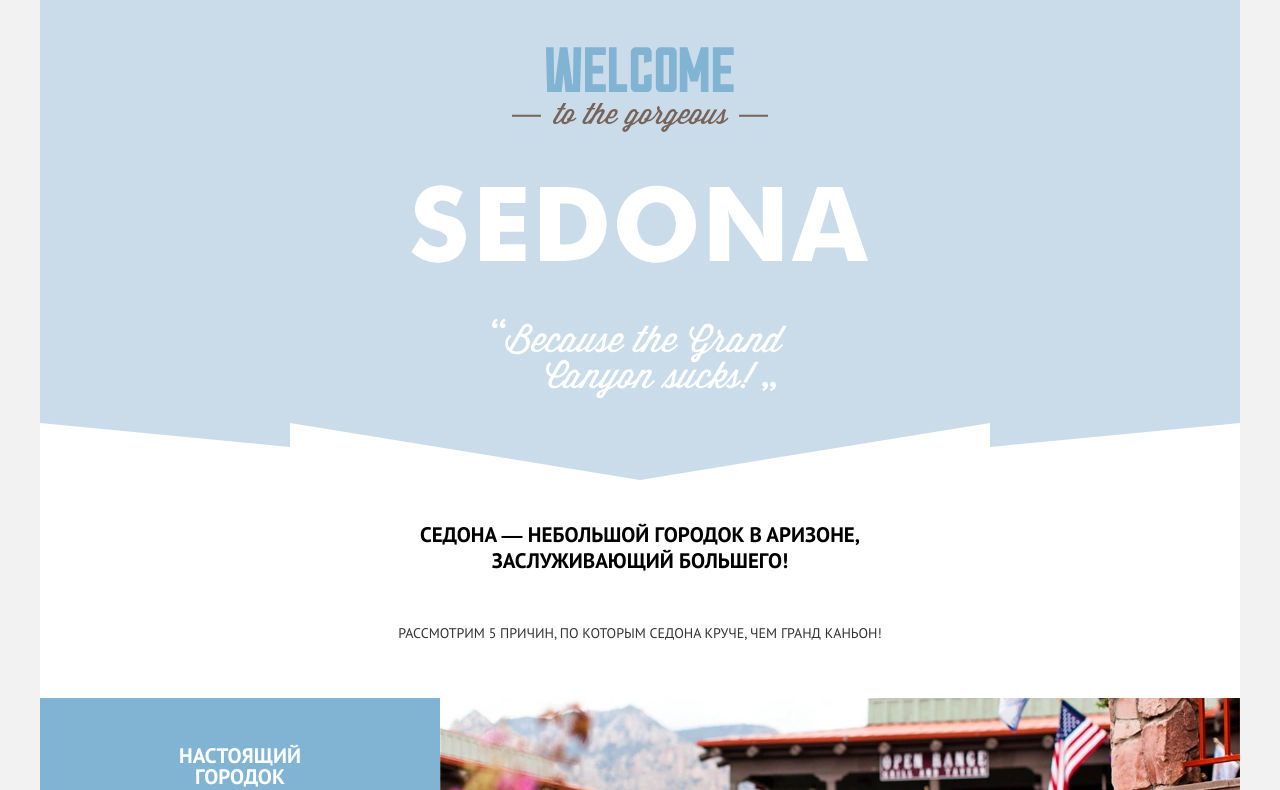
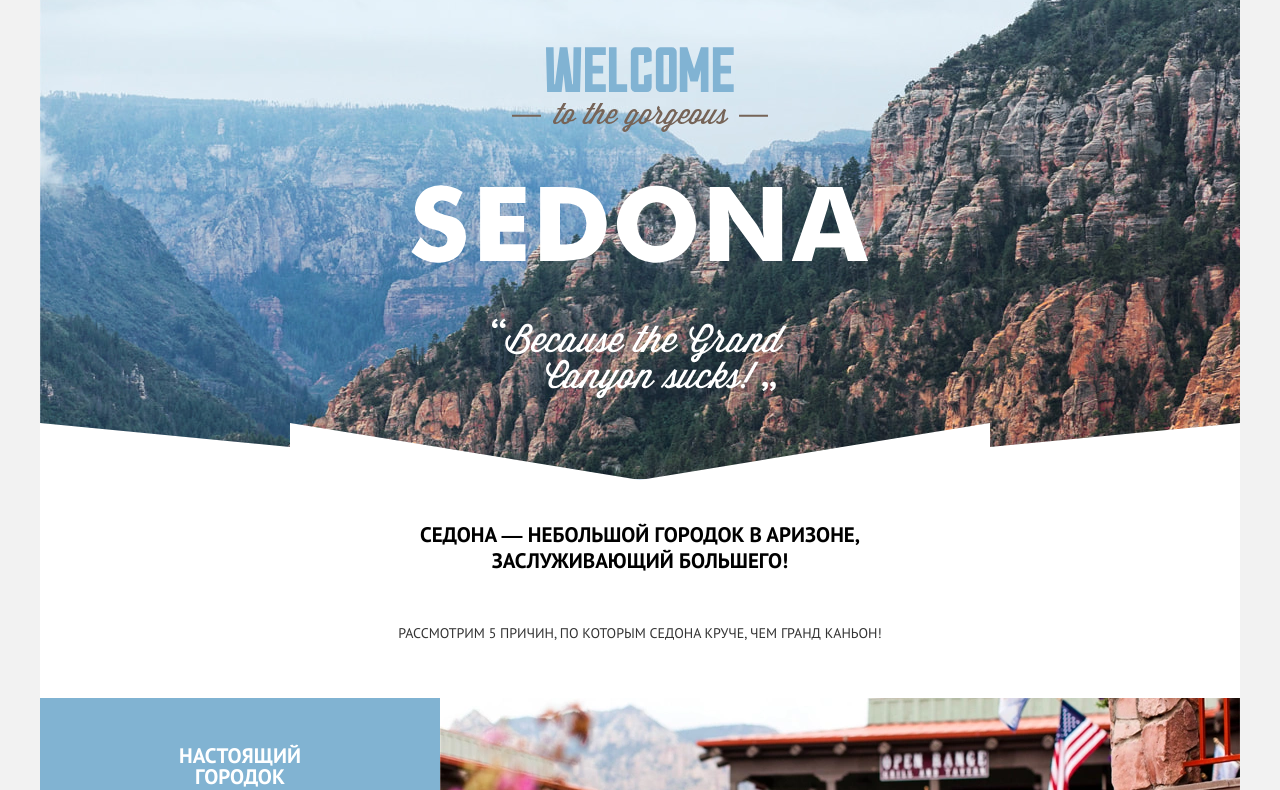
Before and after one commit to Viktor-Rybakov/Sedona, a plain HTML site: page index.html in a window 1280 px wide. Shown: the part 86-876 px from the top of the page. Drawn offline with Linux system fonts and the light colour scheme.

Commit message:
Добавляет фон для top-section

```diff
--- a/css/style.css
+++ b/css/style.css
@@ -301,7 +301,9 @@ a {
   padding-top: 77px;
 
   background-color: var(--top-section-background, rgb(202, 219, 234));
-}
+  background-image: url('../img/top-section-background.jpg');
+  background-position: center top;
+  background-repeat: no-repeat;}
 
 .top-section::before {
   content: url('../img/welcome.svg');
```
Also changed, not shown: img/top-section-background.jpg (added).
